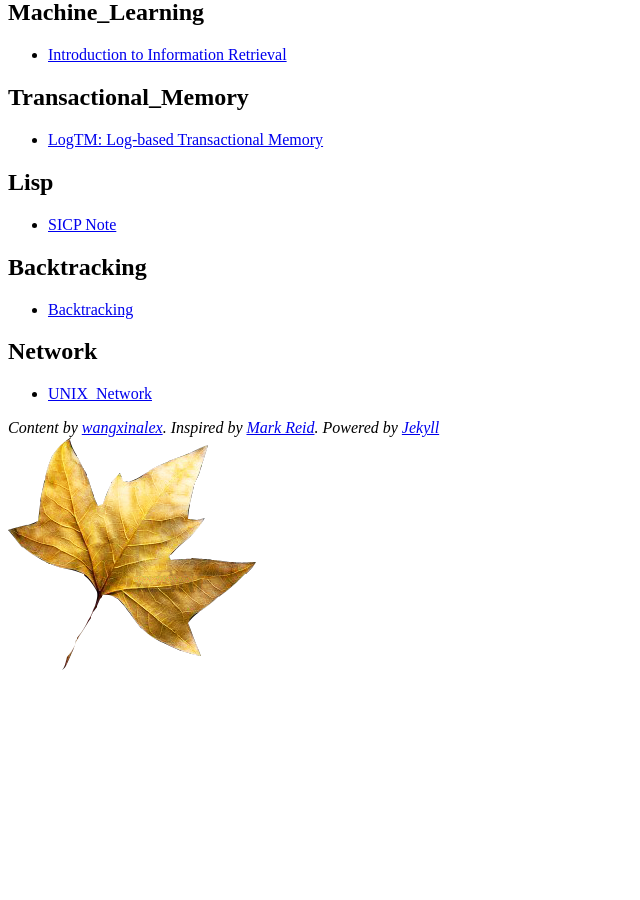
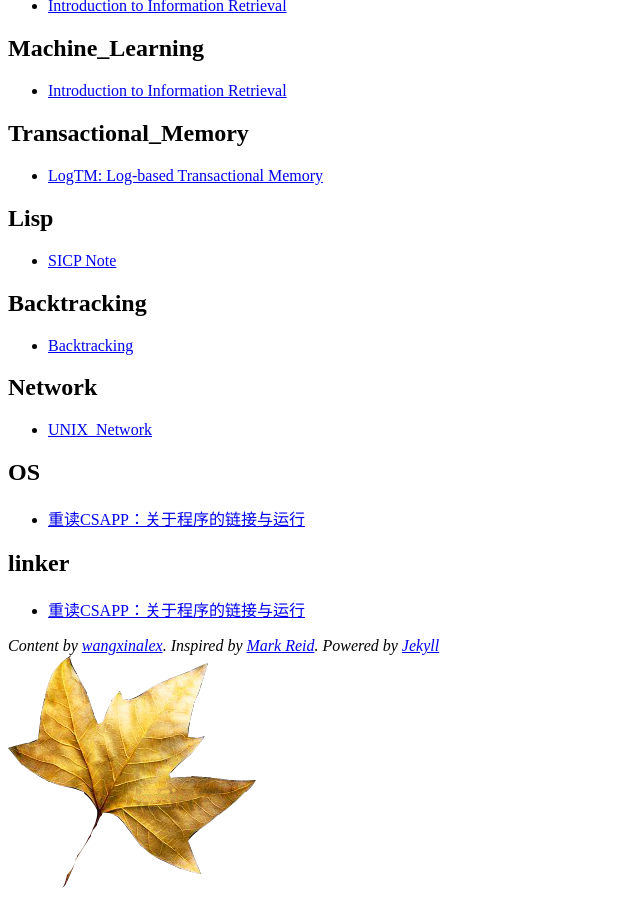
Before and after one commit to wangxinalex/wangxinalex.github.io, a Jekyll site: the page built from tags.html, in a window 1280 px wide and 900 px high, scrolled down 1898 px. Shown: the whole window, without its empty margins (0-640 px from the left). Built offline with Jekyll 4.4.1, drawn with Linux system fonts in a browser that asks for light colours; comment, search, counter and statistics services are not loaded; before the commit the page ends 2580 px from its top, so only the background shows below that; some of the changed lines change nothing that is shown.

Commit message:
modified

```diff
--- a/_posts/2015-09-14-csapp_linking.md
+++ b/_posts/2015-09-14-csapp_linking.md
@@ -3,9 +3,10 @@ layout: post
 title: "重读CSAPP：关于程序的链接与运行"
 description: ""
 category: OS
-tags: []
+tags: OS linker
 ---
 {% include JB/setup %}
+
 #Chapter 7 Linking
 
 ##7.1 编译器驱动程序
@@ -156,7 +157,25 @@ int main(){
 
 ##7.6符号解析
 
+链接器解析符号引用的方法是将每个引用与它输入的可重定位目标文件的符号表中的一个确定的符号定义联系起来。
+
+1. 编译器只允许每个模块中每个本地符号只有一个定义。
+2. 当**编译器**遇到一个不是在当前模块中定义的符号（变量或函数名时），它会假设该符号是在其他某个模块中定义的，生成一个链接器符号表条目，并把它交给**链接器**处理.
+
+<pre class = "brush:shell; highlight = [1]">
+                     U extern_func
+    0000000000000000 D global
+    0000000000000008 d inner_static.2184
+    0000000000000000 T main
+    0000000000000000 R outer_const
+    0000000000000004 d outer_static
+    0000000000000004 C uninitialized_global
+    0000000000000004 b uninitialized_inner_static.2185
+    0000000000000000 b uninitialized_outer_static
+</pre>
+
 ###7.6.1如何解析多重定义的全局符号
+
 函数和已初始化的全局变量是**强符号**，未初始化的全局变量是**弱符号**。
 
 Unix链接器使用下面的规则来处理多重定义的符号
@@ -169,7 +188,37 @@ Unix链接器使用下面的规则来处理多重定义的符号
 ![](http://i.imgur.com/3u39ZQU.png)
 
 ###7.6.2与静态库链接
-在Unix系统中，静态库以一种称为**存档（archive）**的特殊文件格式存放在磁盘中。存档文件是一组连接起来的可重定位目标文件的集合，有一个头部用来描述每个成员目标文件的大小和位置。
+在Unix系统中，静态库以一种称为**存档（archive）**的特殊文件格式存放在磁盘中。存档文件是**一组连接起来的可重定位目标文件的集合，有一个头部用来描述每个成员目标文件的大小和位置**。
+
+![20150914231016.png-23.7kB][1]
+
+<pre class = "brush:shell">
+unix> gcc -c addvec.c multvec.c
+unix> ar rcs libvector.a addvec.o multvec.o
+</pre>
+
+如果查看libvector.a的符号链接表，会发现`addvec`和`multvec`均在。
+
+<pre class = "brush:shell">
+addvec.o:
+0000000000000000 T addvec
+
+multvec.o:
+0000000000000000 T multvec
+</pre>
+
+![20150914231052.png-23.4kB][2]
+
+<pre class = "brush:shell">
+unix> gcc -O2 -c main2.c
+unix> gcc -static -o p2 main2.o ./libvector.a
+</pre>
+
+而可执行文件p2的符号链接表中，只有`addvec`的相关符号
+
+<pre class = "brush:shell">
+000000000040059d T addvec
+</pre>
 
 ![](http://i.imgur.com/jn6xNrL.png)
 
@@ -190,3 +239,25 @@ Unix链接器使用下面的规则来处理多重定义的符号
 ![](http://i.imgur.com/npBESq5.png)
 
 ###7.7.2重定位符号引用
+
+![20150914201408.png-26.9kB][3]
+
+##7.9 加载可执行目标文件
+
+对于可执行目标文件，Unix shell会调用每个驻留在存储器中称为**加载器**的操作系统代码来执行它。任何Unix程序都可以通过调用`execve`函数来调用加载器。
+
+加载器将可执行目标文件中的代码和数据从磁盘拷贝到存储器中，然后通过跳转到程序的第一条指令或**入口点**来运行该程序。这个将程序拷贝到存储器并运行的过程叫做**加载**。
+
+
+
+![20150914202945.png-184.3kB][4]
+![20150914221259.png-22.3kB][5]
+![20150914221422.png-26.7kB][6]
+
+
+  [1]: http://static.zybuluo.com/wangxinalex/khmpeqpfs6svniceuupgyh7f/20150914231016.png
+  [2]: http://static.zybuluo.com/wangxinalex/eiqikpahqy3omseknjifi4ef/20150914231052.png
+  [3]: http://static.zybuluo.com/wangxinalex/q2eq2bn9utijviu86q4r0kw2/20150914201408.png
+  [4]: http://static.zybuluo.com/wangxinalex/iknfw4qon7rigxg8j633m7q6/20150914202945.png
+  [5]: http://static.zybuluo.com/wangxinalex/mc57gg4r1yzjwfi95rsjcboo/20150914221259.png
+  [6]: http://static.zybuluo.com/wangxinalex/gynzmxs3csh2zfkl03jbcex5/20150914221422.png
```
